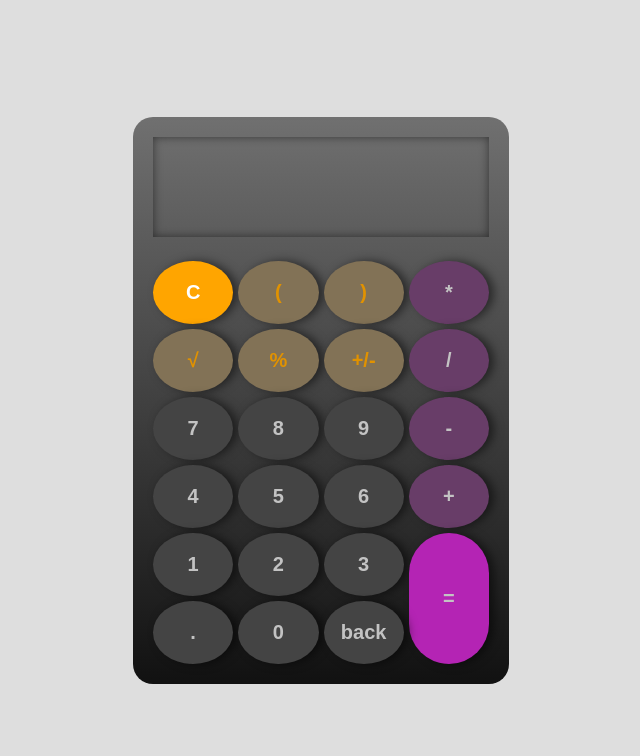
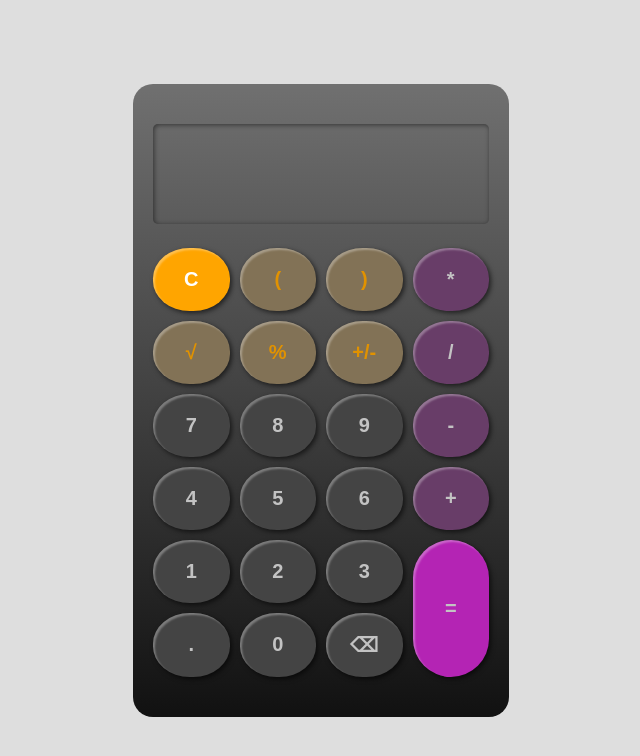
Before and after one commit to Abdolali-Ahmadi/calculator, a plain HTML site: page index.html in a window 1280 px wide. Shown: the whole page, without its empty margins (319-959 px from the left). Drawn offline with Linux system fonts and the light colour scheme.

Commit message:
Some changes in UI

```diff
--- a/index.html
+++ b/index.html
@@ -39,7 +39,7 @@
 
             <button id="dot" class="btn">.</button>
             <button id="btn-zero" class="btn">0</button>
-            <button id="back" class="btn">back</button>
+            <button id="back" class="btn">⌫</button>
         </div>
     </div>
     <script src="./script.js"></script>
--- a/style.css
+++ b/style.css
@@ -19,33 +19,36 @@ body{
 #calculator{
     /* border:  1px solid red; */
     background-image: linear-gradient(0deg, #111, #707070);
-    padding: 20px;
+    padding: 40px 20px;
     background-color: #333333;
     border-radius: 20px;
+    /* text-shadow: -10px 5px 0px #333; */
 }
 #calculator textarea{
     width: 100%;
     padding: 10px;
     height: 100px;
-    margin-bottom: 20px  ;
+    margin-bottom: 20px;
     background: transparent;
     border: none;
+    border-radius: 5px;
     outline: none;
     color: rgb(195, 195, 195);
     font-size: 20px;
     resize: none;
-    box-shadow: inset 0px 0px 10px rgba(0, 0, 0, 0.5);
+    box-shadow: inset 1px 1px 5px rgba(0, 0, 0, 0.5);
+
 }
 
 #calculator .buttons{
     /* border:  1px solid green; */
     display: grid;
     grid-template-columns: repeat(4 ,1fr);
-    gap: 5px;
+    gap: 10px;
 }
 #calculator .buttons .btn{
     padding:  20px 5px;
-    border-radius: 50%;
+    border-radius: 48%;
     /* border: 1px #d7d7d7 solid; */
     border: none;
     font-size: 20px;
@@ -53,12 +56,15 @@ body{
     font-weight: bold;
     background-color: #444;
     color:rgb(195, 195, 195) ;
-    box-shadow: 5px 0px 10px rgba(0, 0, 0, 0.5);
+    box-shadow:
+     2px 2px 5px 0px rgba(0, 0, 0, 0.6),
+     inset 2px 2px 2px rgba(255, 255, 255, 0.3);
     cursor: pointer;
-    transition: all .1s ease-in;
+    transition: all .05s ease-in;
+
 }
 #calculator .buttons .btn:active{
-    scale: 0.9;
+    scale: 0.95;
 }
 
 #calculator .buttons #division,
```
